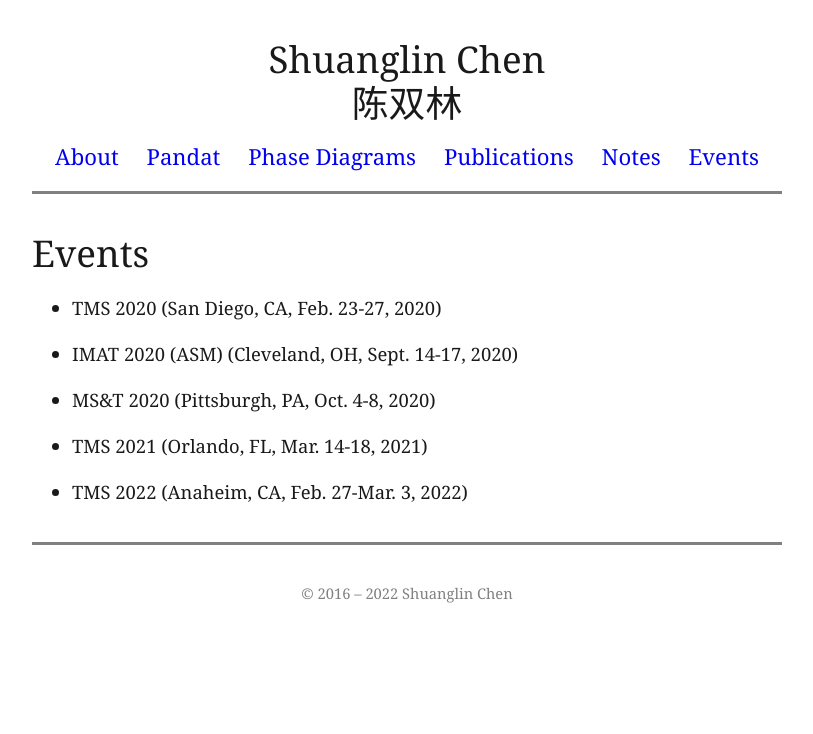
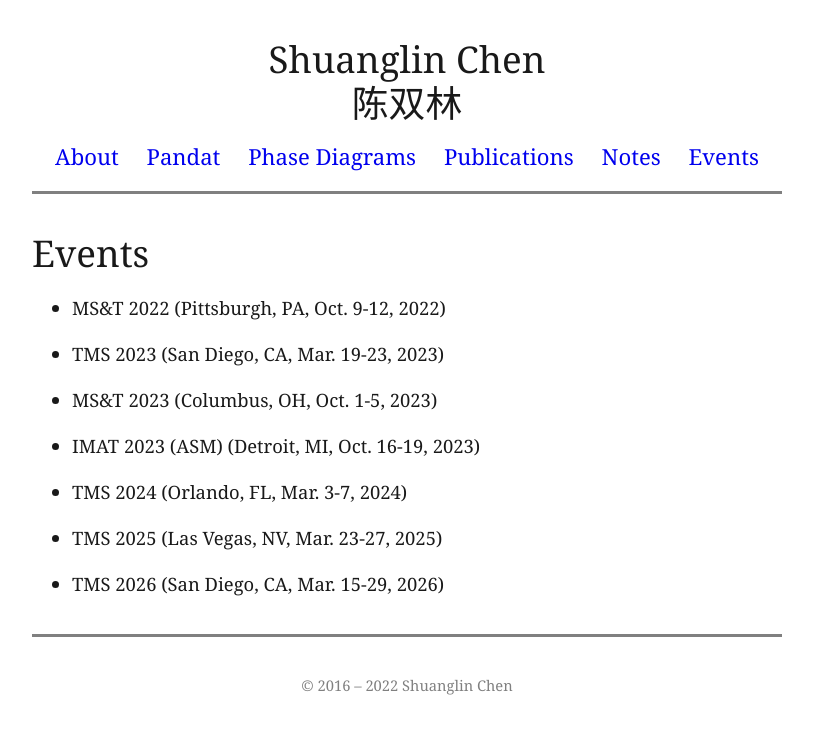
Before and after one commit to shuanglinchen/shuanglinchen.github.io, a Jekyll site: the page built from events.md, in a window 1280 px wide. Shown: the top 734 px of the page, without its empty margins (233-1046 px from the left). Built offline with Jekyll 4.4.1, drawn with Linux system fonts in a browser that asks for light colours.

Commit message:
Chagne events

```diff
--- a/events.md
+++ b/events.md
@@ -4,12 +4,16 @@ title: Events
 weight: 4
 ---
 
-- TMS 2020 (San Diego, CA, Feb. 23-27, 2020)
+- MS&T 2022 (Pittsburgh, PA, Oct. 9-12, 2022)
 
-- IMAT 2020 (ASM) (Cleveland, OH, Sept. 14-17, 2020)
+- TMS 2023 (San Diego, CA, Mar. 19-23, 2023)
 
-- MS&T 2020 (Pittsburgh, PA, Oct. 4-8, 2020)
+- MS&T 2023 (Columbus, OH, Oct. 1-5, 2023)
 
-- TMS 2021 (Orlando, FL, Mar. 14-18, 2021)
+- IMAT 2023 (ASM) (Detroit, MI, Oct. 16-19, 2023)
 
-- TMS 2022 (Anaheim, CA, Feb. 27-Mar. 3, 2022)
+- TMS 2024 (Orlando, FL, Mar. 3-7, 2024)
+
+- TMS 2025 (Las Vegas, NV, Mar. 23-27, 2025)
+
+- TMS 2026 (San Diego, CA, Mar. 15-29, 2026)
```
